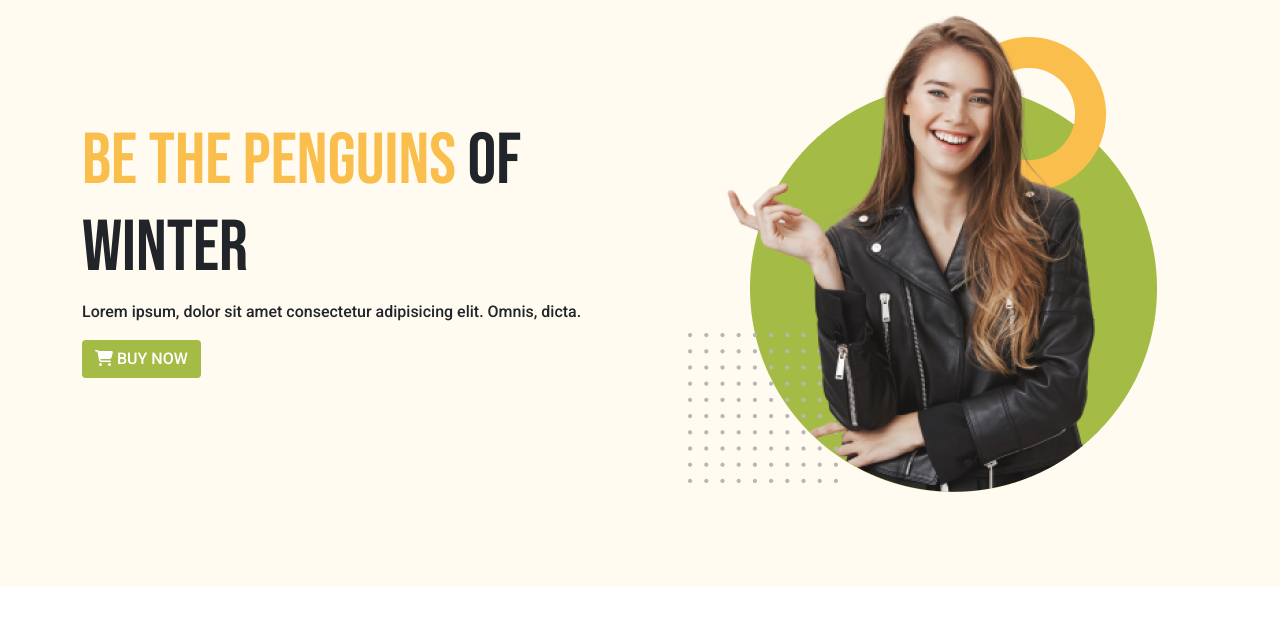
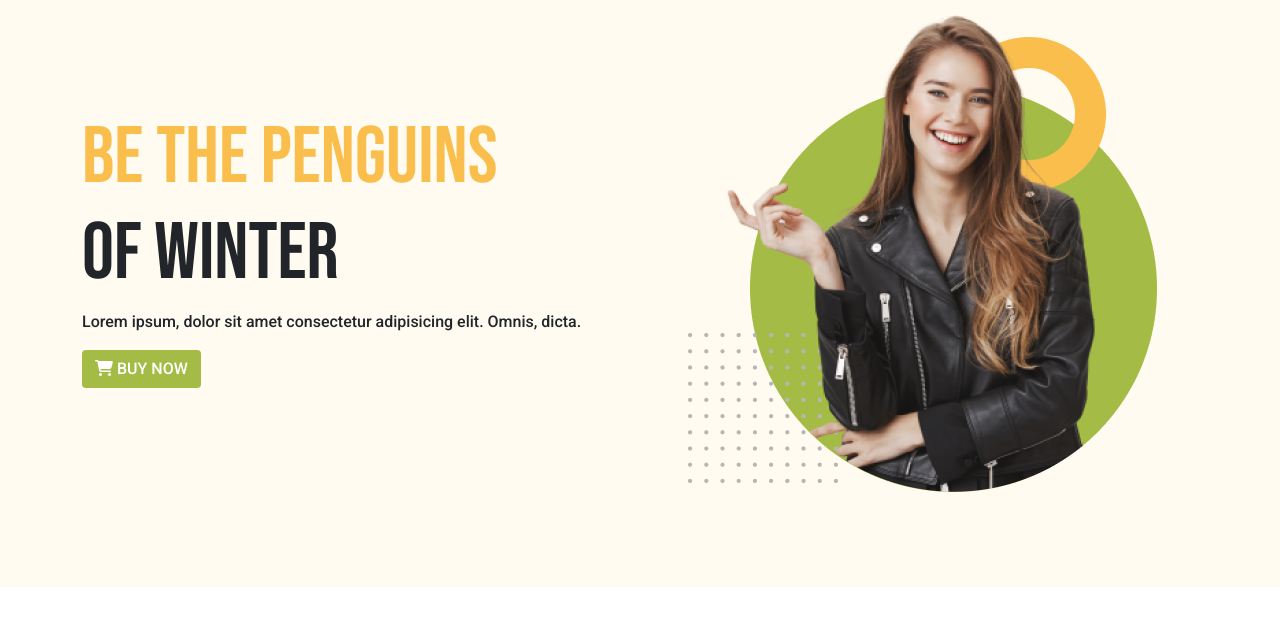
Before and after one commit to kamrul-dev/penguin-fashion-shop, a plain HTML site: page index.html in a window 1280 px wide. Shown: the part 63-688 px from the top of the page. Drawn offline with Linux system fonts and the light colour scheme.

Commit message:
[Add break] add br tag in banner title

```diff
--- a/index.html
+++ b/index.html
@@ -55,7 +55,7 @@
                 <div class="banner d-flex align-items-center">
                     <div class="col-md-6">
                         <div class="banner-left d-flex flex-column align-items-start">
-                            <h1 class="display-2"><span class="yellow-color">BE THE PENGUINS</span> OF WINTER</h1>
+                            <h1 class="display-1"><span class="yellow-color">BE THE PENGUINS</span><br>OF WINTER</h1>
                             <P>Lorem ipsum, dolor sit amet consectetur adipisicing elit. Omnis, dicta.</P>
                             <a class="btn button-color" href="#"><i class="fas fa-shopping-cart"></i> BUY NOW</a>
                         </div>
```
